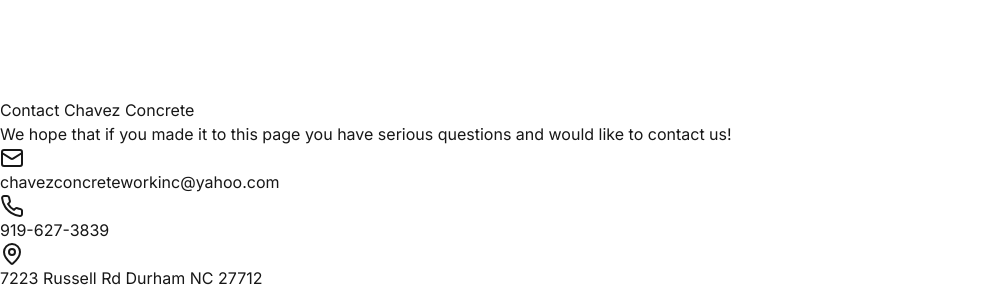
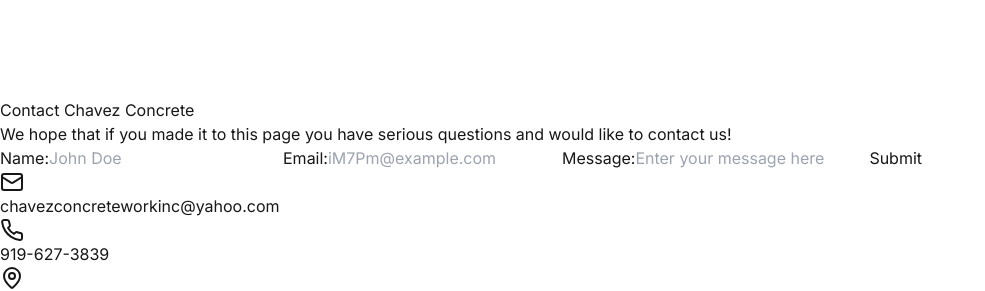
Before and after one commit to Ineschvz/ChavezConcrete_Site, a Next.js app: page /Contact in a window 1280 px wide. Shown: the part 2585-2876 px from the top of the page, without its empty margins (0-985 px from the left). Built offline with nearby package versions, Linux system fonts and the light colour scheme; grey boxes are pictures that could not be loaded.

Commit message:
updating contact form

```diff
--- a/src/app/Contact/form.js
+++ b/src/app/Contact/form.js
@@ -1,31 +1,59 @@
+'use client';
+
+export default function Form() {
 
 
+return (
+  <form>
+    <label className="text-black">
+      Name:
+    <input className="border border-gray-400 p-2 text-black" id="name" placeholder="John Doe"></input>
+    <div className="error-txt" style={{display: 'none'}}> Name can not be empty</div>
+    </label>
+    <label className="text-black">
+      Email:
+    <input className="border border-gray-400 p-2 text-black" id="email" placeholder="iM7Pm@example.com"></input>
+    <div className="error-txt" style={{display: 'none'}}> Email can not be empty</div>
+    </label>
+    <label className="text-black">
+      Message:
+    <input className="border border-gray-400 p-2 text-black" id="message" placeholder="Enter your message here"></input>
+    <div className="error-txt" style={{display: 'none'}}> Message can not be empty</div>
+    </label>
 
-// import {useState} from "react";
+<button
+  type="button"
+  className="bg-blue-500 hover:bg-blue-700 text-white font-bold py-2 px-4 rounded"
+  onClick={() => {
+    try {
+      const formData = {
+        name: document.querySelector('input[id="name"]').value,
+        email: document.querySelector('input[id="email"]').value,
+        message: document.querySelector('input[id="message"]').value,
+      };
+      if (!formData.name || !formData.email || !formData.message) {
+        alert("Please fill out all fields before submitting.");
+        return;
+      }
+      const mailtoLink =
+        "mailto:ineschvz21@gmail.com" +
+        "?cc=" + encodeURIComponent(formData.email) +
+        "&subject=" + encodeURIComponent("Contact Form Submission") +
+        "&body=" +
+        encodeURIComponent(
+          `Name: ${formData.name}\nEmail: ${formData.email}\nMessage: ${formData.message}`
+        );
+      window.location.href = mailtoLink;
+      console.log("Email link opened successfully");
+    } catch (error) {
+      console.error("Error creating email link: ", error);
+    }
+  }}
 
+ >
+  Submit
+</button>
+  </form>
 
-// export default function Form() {
-
-//   //create usestate for the form where we will handle user data
-
-
-
-
-//   return (
-
-//     <Form>
-//       <label>
-//         Name:
-//         <input type="text" placeholder="Your name" className="text-black"></input>
-//       </label>
-
-
-//     </Form>
-
-
-//   );
-
-
-
-
-// };
+);
+};
--- a/src/app/Contact/page.js
+++ b/src/app/Contact/page.js
@@ -61,7 +61,7 @@
         >
           We hope that if you made it to this page you have serious questions and would like to contact us!
         </motion.p>
-
+        <Form></Form>
 
 
         <div className="max-w-4xl mx-auto bg-white shadow-lg rounded-lg overflow-hidden">
--- a/src/app/layout.js
+++ b/src/app/layout.js
@@ -42,7 +42,6 @@
         <Footer />
 
         {/* Load SMTP.js asynchronously */}
-        <Script src="https://smtpjs.com/v3/smtp.js" strategy="lazyOnload" />
       </body>
     </html>
   );
```
